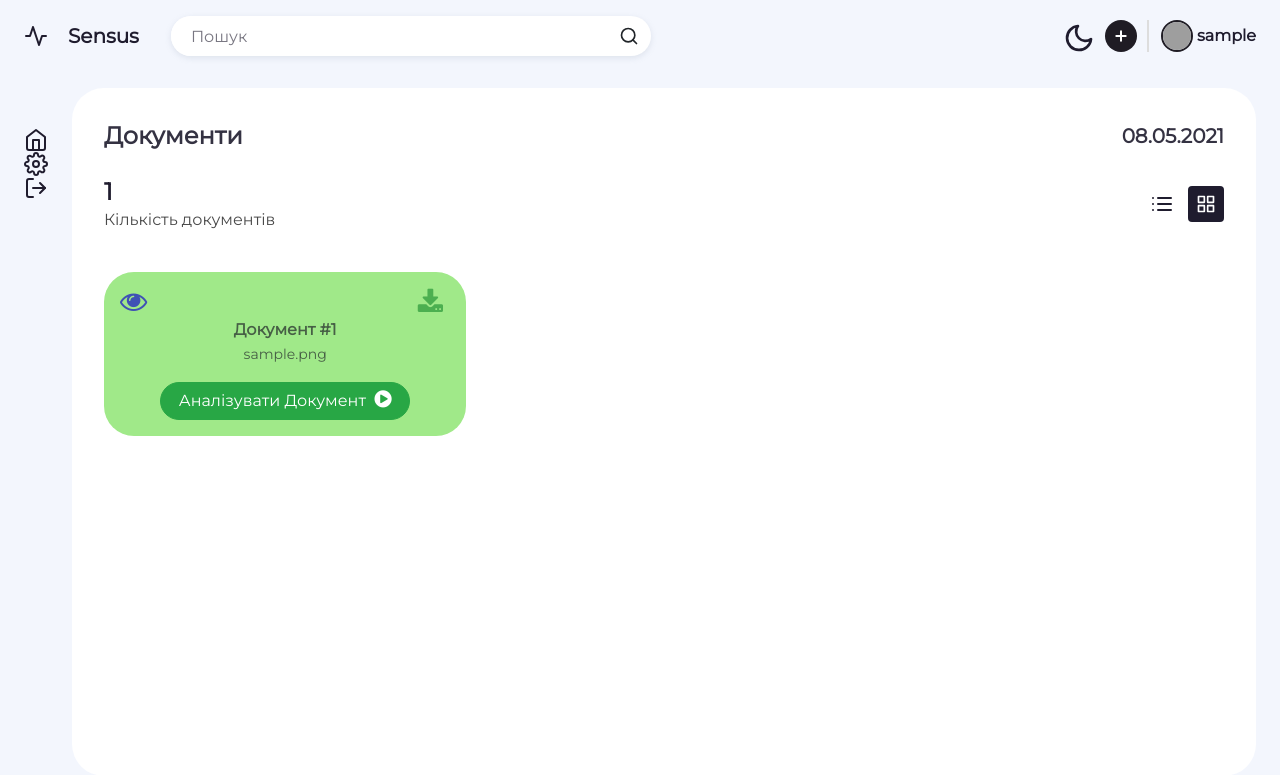
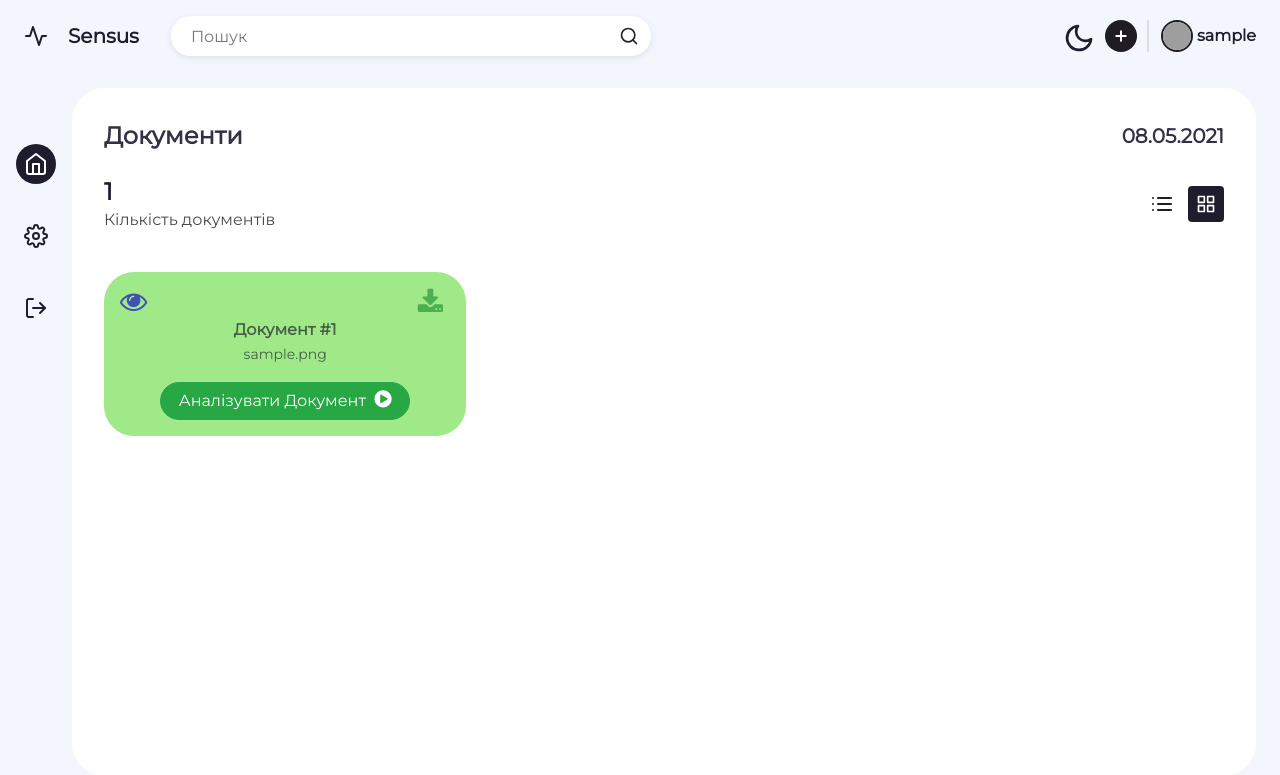
Before and after one commit to jackshendrikov/sensus-web, a Django app: page /home/ in a window 1280 px wide. Shown: the top 775 px of the page. Run offline with Django 3.2, Linux system fonts and the light colour scheme; a user stored in the database is signed in; tables that the repository leaves empty hold one stand-in row (values such as "Sample post"); parts of the project's set-up code (start-up, migrations or seed data) failed here and were passed over; some libraries are stand-ins or nearby versions; grey boxes are pictures that could not be loaded.

Commit message:
Fix styles

```diff
--- a/analyzer/templates/analyzer/home.html
+++ b/analyzer/templates/analyzer/home.html
@@ -145,7 +145,7 @@
                                 <i class="fa fa-eye" style="color: #3f51b5; font-size: 1.7em;"></i>
                             </a>
 
-                             <a href="{{ document.docfile.url }}" download class="app-sidebar-link">
+                             <a href="{{ document.docfile.url }}" download class="sidebar-link">
                                  <i class="fa fa-download" style="color: #4caf50; font-size: 1.7em;"></i>
                              </a>
                         </div>
--- a/static/home/css/analyze.css
+++ b/static/home/css/analyze.css
@@ -204,13 +204,36 @@ button, a { cursor: pointer; }
     align-items: center;
 }
 
-.app-sidebar-link {
+.sidebar-link {
     color: var(--link-color);
     flex-shrink: 0;
     width: 40px;
     display: flex;
     justify-content: center;
     align-items: center;
+}
+
+.app-sidebar-link {
+    color: var(--link-color);
+    margin: 16px 0;
+    transition: 0.2s;
+    border-radius: 50%;
+    flex-shrink: 0;
+    width: 40px;
+    height: 40px;
+    display: flex;
+    justify-content: center;
+    align-items: center;
+}
+
+.app-sidebar-link:hover {
+    background-color: var(--link-color-hover);
+    color: var(--link-color-active);
+}
+
+.app-sidebar-link.active {
+    background-color: var(--link-color-active-bg);
+    color: var(--link-color-active);
 }
 
 .projects-section {
```
